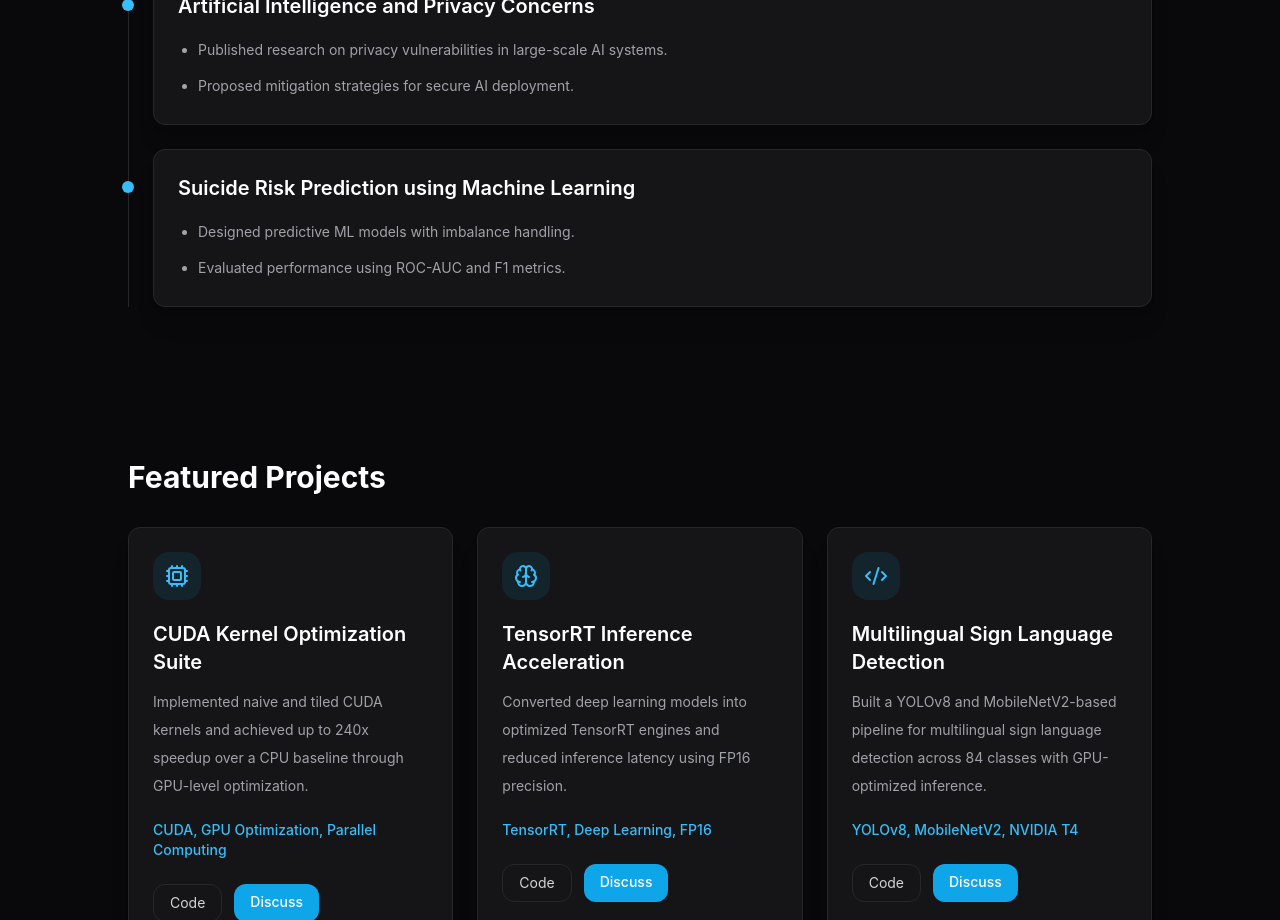
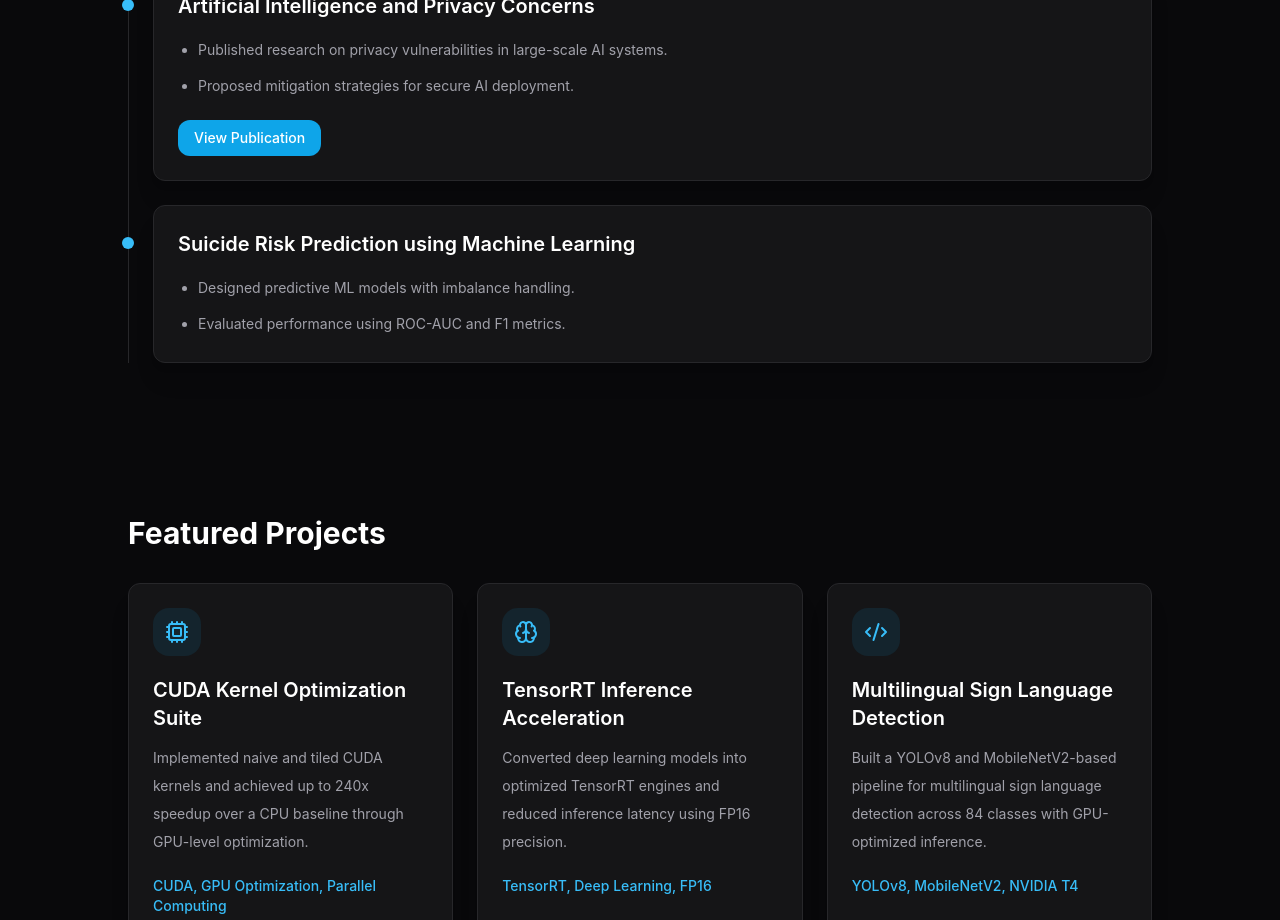
Before and after one commit to vaibhavviji2809-eng/portfolio, a React (Vite) app: page / in a window 1280 px wide. Shown: the part 1560-2480 px from the top of the page. Built offline with nearby package versions, Linux system fonts and the light colour scheme.

Commit message:
Add publication link to research card

```diff
--- a/src/Portfolio.tsx
+++ b/src/Portfolio.tsx
@@ -96,6 +96,7 @@ export default function Portfolio() {
     },
     {
       title: "Artificial Intelligence and Privacy Concerns",
+      link: "https://www.cureusjournals.com/articles/3689-artificial-intelligence-and-privacy-concerns-balancing-innovation-with-security#!/",
       points: [
         "Published research on privacy vulnerabilities in large-scale AI systems.",
         "Proposed mitigation strategies for secure AI deployment.",
@@ -254,6 +255,16 @@ export default function Portfolio() {
                         <li key={point}>{point}</li>
                       ))}
                     </ul>
+                    {item.link ? (
+                      <a
+                        href={item.link}
+                        target="_blank"
+                        rel="noreferrer"
+                        className="mt-5 inline-flex rounded-xl bg-sky-500 px-4 py-2 text-sm font-medium text-white hover:bg-sky-400"
+                      >
+                        View Publication
+                      </a>
+                    ) : null}
                   </CardContent>
                 </Card>
               </motion.div>
```
